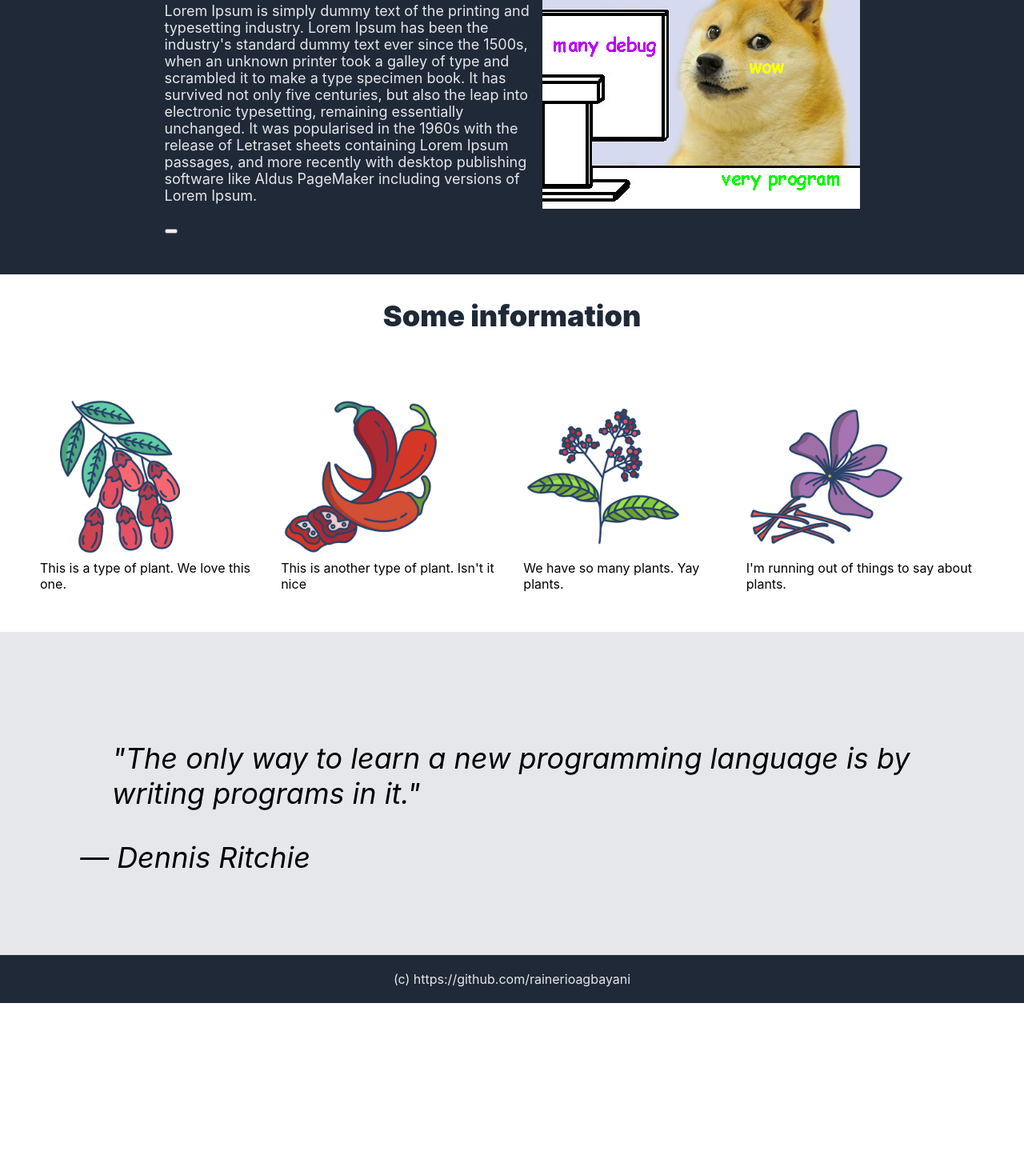
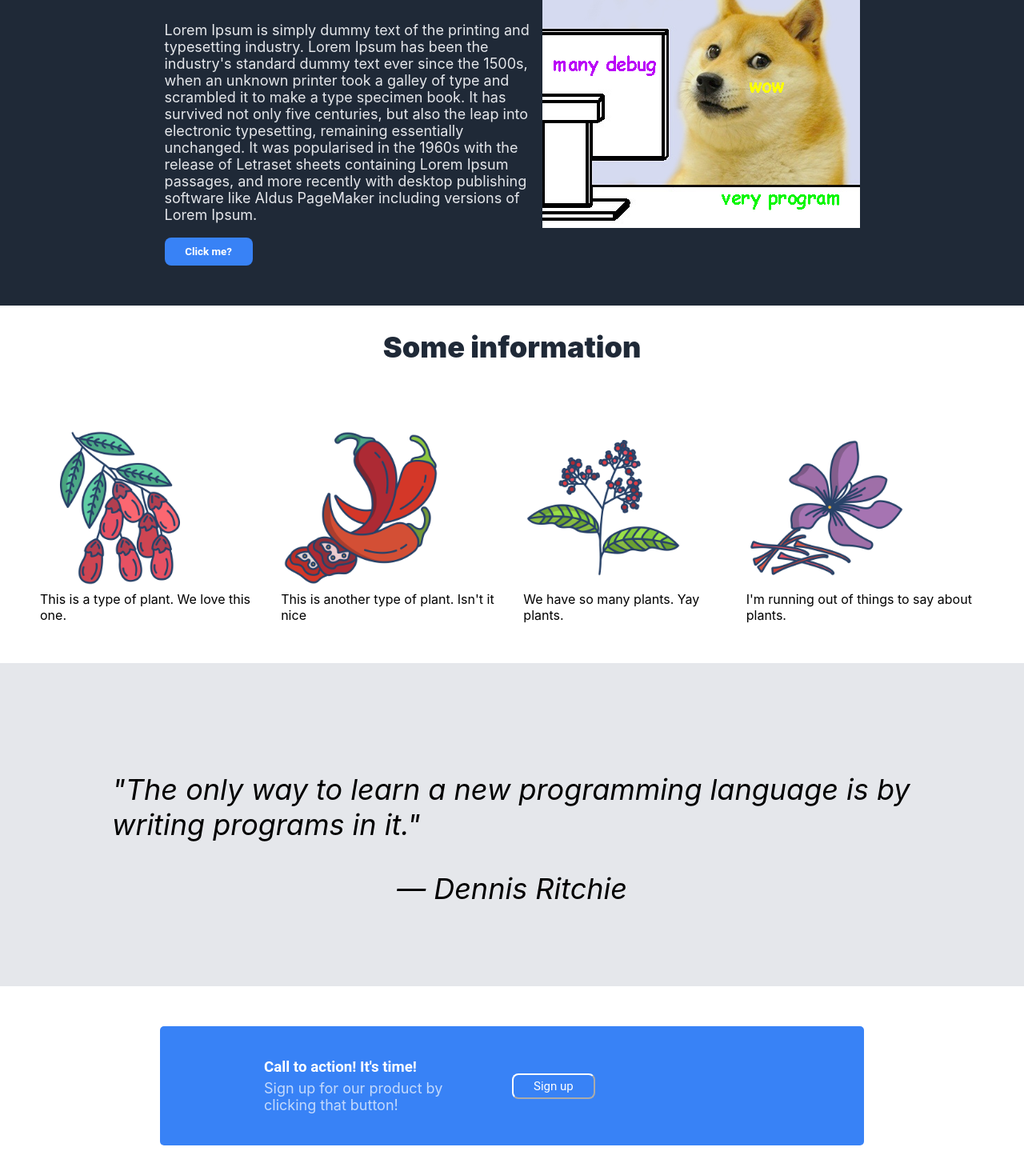
Before and after one commit to rainerioagbayani/Landing-Page-Flexbox, a plain HTML site: page index.html in a window 1280 px wide. Shown: the part 231-1680 px from the top of the page at 80% size. Before the commit the page ends 1485 px from the top, so only its background shows below. Drawn offline with Linux system fonts and the light colour scheme.

Commit message:
added call to action section. fixed css. will practice it even more.

```diff
--- a/index.html
+++ b/index.html
@@ -35,7 +35,7 @@
                     Lorem Ipsum is simply dummy text of the printing and typesetting industry. Lorem Ipsum has been the industry's standard dummy text ever since the 1500s, when an unknown printer took a galley of type and scrambled it to make a type specimen book. It has survived not only five centuries, but also the leap into electronic typesetting, remaining essentially unchanged. It was popularised in the 1960s with the release of Letraset sheets containing Lorem Ipsum passages, and more recently with desktop publishing software like Aldus PageMaker including versions of Lorem Ipsum.
                 </p>
 
-                <button class="btn"></button>
+                <button type="button">Click me?</button>
             </div>
 
             <div class="hero-img">
@@ -74,9 +74,22 @@
                 <blockquote>
                     "The only way to learn a new programming language is by writing programs in it."
                 </blockquote>
-                <figcaption>
+                <figcaption style="text-align: center;">
                   &mdash; Dennis Ritchie</figcaption>
             </div>
+        </div>
+
+
+        <div class="call-to-action">
+            <div class="call-to-action-item call-to-action-text">
+                <h3>Call to action! It's time!</h3>
+                <p>Sign up for our product by clicking that button!</p>
+            </div>
+
+            <div class="call-to-action-item call-to-action-btn">
+                <button type="button">Sign up</button>
+            </div>
+
         </div>
     </section>
     <!-- footer -->
--- a/styles/main.css
+++ b/styles/main.css
@@ -3,6 +3,7 @@ body {
     margin: 0;
     min-height: 100vh;
   }
+
 .header, .hero-container{
   background-color: #1f2937;
 }
@@ -11,7 +12,22 @@ body {
 .header {
     display: flex;
     justify-content: space-around;
-    padding: 8px;
+    padding: 20px;
+}
+
+.hero-container button {
+  display: block;
+  text-align: center;
+  width: 110px;
+  border: none;
+  background: #3882f6;
+  padding: 10px;
+  border-radius: 8px;
+  color: #fff;
+  font-family: 'Roboto', arial;
+  text-decoration: none;
+  font-weight: bold;
+
 }
 
 ul {
@@ -23,6 +39,8 @@ ul {
 
 
 }
+
+
 
  .information-container, .quote-container {
   display: flex;
@@ -49,8 +67,9 @@ ul {
   }
 
 
+/* Information Section */
 
-.information-container {
+.information-container{
   gap: 36px;
 
 }
@@ -79,6 +98,50 @@ ul {
   font-size: 36px;
   font-style: italic;
 }
+
+.call-to-action {
+  background-color: #3882F6 ;
+  margin: 50px 200px;
+  padding: 10px 80px;
+  display: flex;
+  align-items: center;
+  border-radius: 5px;
+  border-color: none;
+}
+
+.call-to-action-item{
+  flex: 1;
+}
+
+.call-to-action-text{
+  text-align: left;
+
+}
+.call-to-action-text p{
+  color: #fff;
+  opacity: 0.7;
+  margin: 5px 30px 30px 50px;;
+
+}
+h3 {
+  color: #fff;
+  font-family: 'Roboto', arial;
+  padding: 0;
+  margin: 30px 0px 0px 50px;
+}
+
+.call-to-action-btn button {
+  color: #fff;
+  font-family: 'Roboto', arial;
+  border-color: #fff;
+  border-radius: 8px;
+  background-color: #3882F6;
+  padding: 5px 25px;
+  font-size: 15px;
+}
+
+
+
 .footer {
   display: flex;
   justify-content: center;
```
Also changed, not shown: media/rotten-banana-isolated-white-background-33796595.jpg (added).
